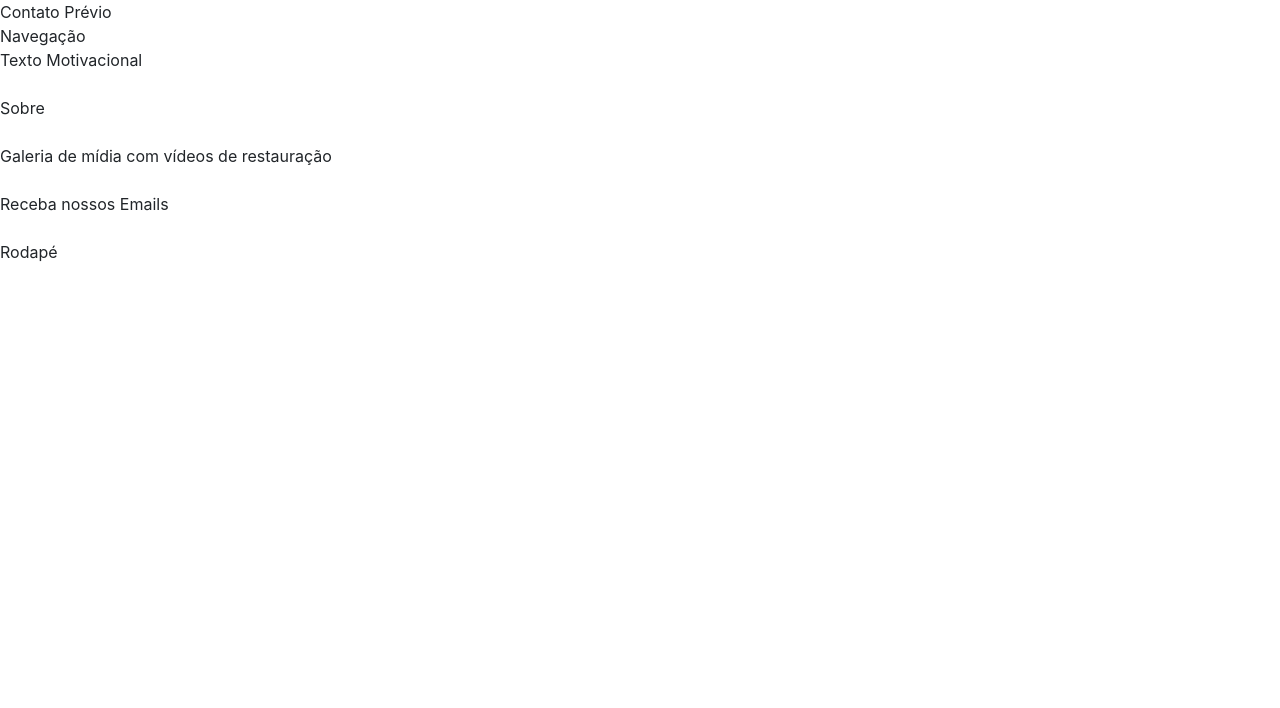
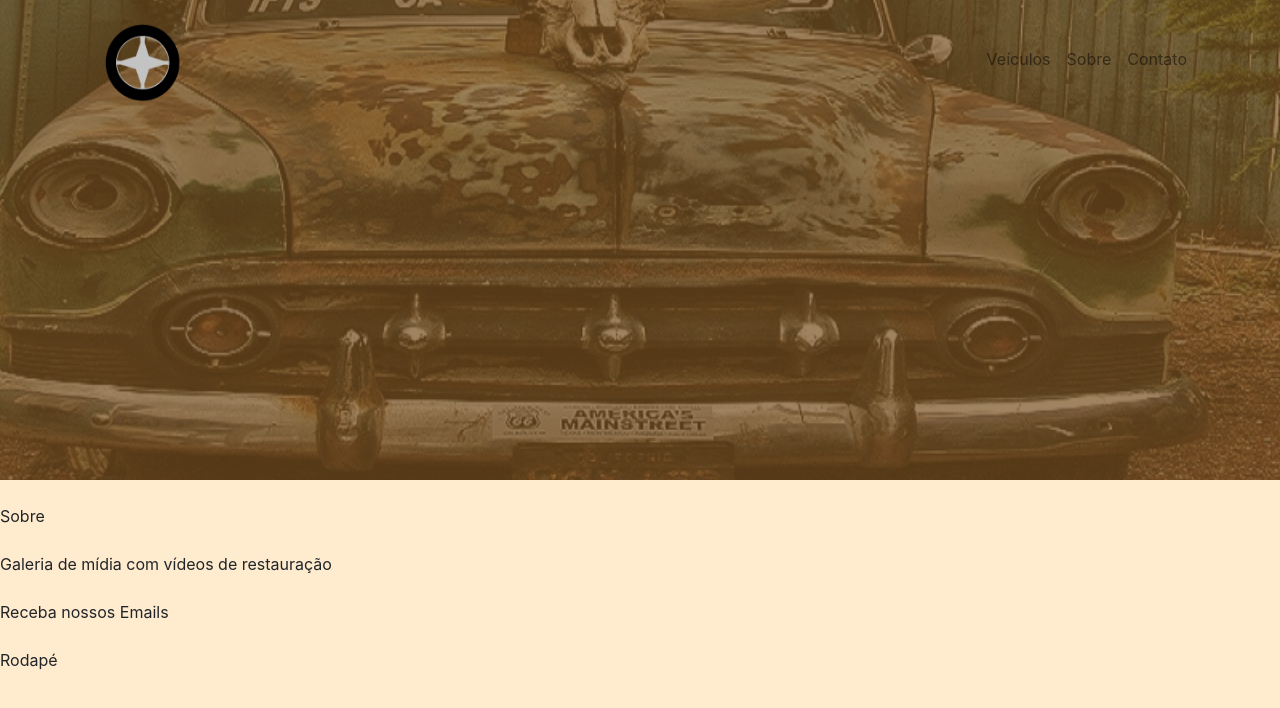
Before and after one commit to Cichinato-Ivan/ProjectOldCar, a plain HTML site: page sobre.html in a window 1280 px wide. Drawn offline with nearby package versions, Linux system fonts and the light colour scheme.

Commit message:
atualizando navegação de paginas

```diff
--- a/sobre.html
+++ b/sobre.html
@@ -16,23 +16,42 @@
         <link rel="stylesheet" href="https://cdnjs.cloudflare.com/ajax/libs/font-awesome/5.11.2/css/all.css">
 
         <!-- Styles Template -->
-        <link rel="stylesheet" type="text/css" href="/css/styles.css">
+        <link rel="stylesheet" type="text/css" href="css/style.css">
 
         <title>Old Car | Sobre</title>
 
     </head>
 
     <body>
-        <div>
-            Contato Prévio
-        </div>
         <header>
-            <nav>
-                <div>
-                    Navegação <br>
-                    Texto Motivacional
-                </div>
-            </nav>
+            <div class="vermelhao">
+                <nav class="navbar navbar-expand-sm navbar-light">
+                    <div class="container">
+
+                        <a href="index.html" class="navbar-brand">
+                            <img src="img/Logo.png" alt="Logo Old Car" width="142">
+                        </a>
+
+                        <button class="navbar-toggler" data-toggle="collapse" data-target="#nav-principal">
+                            <span class="navbar-toggler-icon"></span>
+                        </button>
+
+                        <div class="collapse navbar-collapse" id="nav-principal">
+                            <ul class="navbar-nav ml-auto">
+                                <li class="nav-item">
+                                    <a href="index.html" class="nav-link">Veículos</a>
+                                </li>
+                                <li class="nav-item">
+                                    <a href="sobre.html" class="nav-link">Sobre</a>
+                                </li>
+                                <li class="nav-item">
+                                    <a href="contato.html" class="nav-link">Contato</a>
+                                </li>
+                            </ul>
+                        </div>
+                    </div>
+                </nav>
+            </div>
         </header><br>
 
         <section>
```
Also changed, not shown: contato.html (+29 -10 lines).
